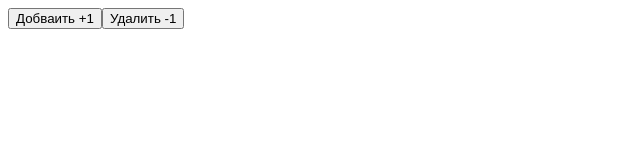
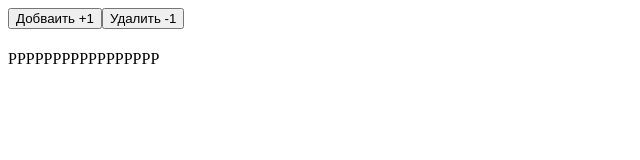
Before and after one commit to VVinland/gitTraining, a React (Create React App) app in the folder training/: page / in a window 1280 px wide. Shown: the top 160 px of the page, without its empty margins (0-640 px from the left). Built offline with nearby package versions, Linux system fonts and the light colour scheme.

Commit message:
add PPPPPP

```diff
--- a/training/src/App.js
+++ b/training/src/App.js
@@ -21,6 +21,7 @@ const App = () => {
       </button>
       {state}
       <h1>{state}</h1>
+      <p>{'PPPPPPPPPPPPPPPPP'}</p>
     </div>
   );
 }
```
